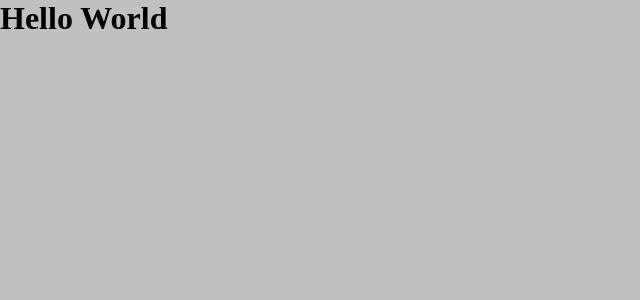
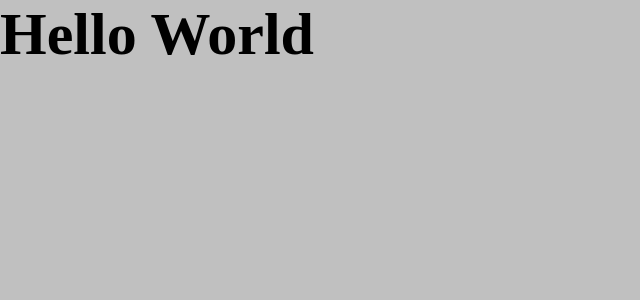
Before and after one commit to farnetani/cursos-01-github-explorer, a React app: page / in a window 1280 px wide. Shown: the top 300 px of the page, without its empty margins (0-640 px from the left). Built offline with nearby package versions, Linux system fonts and the light colour scheme.

Commit message:
Finalizado

```diff
--- a/src/styles/global.scss
+++ b/src/styles/global.scss
@@ -7,4 +7,9 @@
 body {
   font: Arial, Helvetica, sans-serif;
   background: #c0c0c0;
+  color: #000;
+
+  h1 {
+    font-size: 60px;
+  }
 }
```
